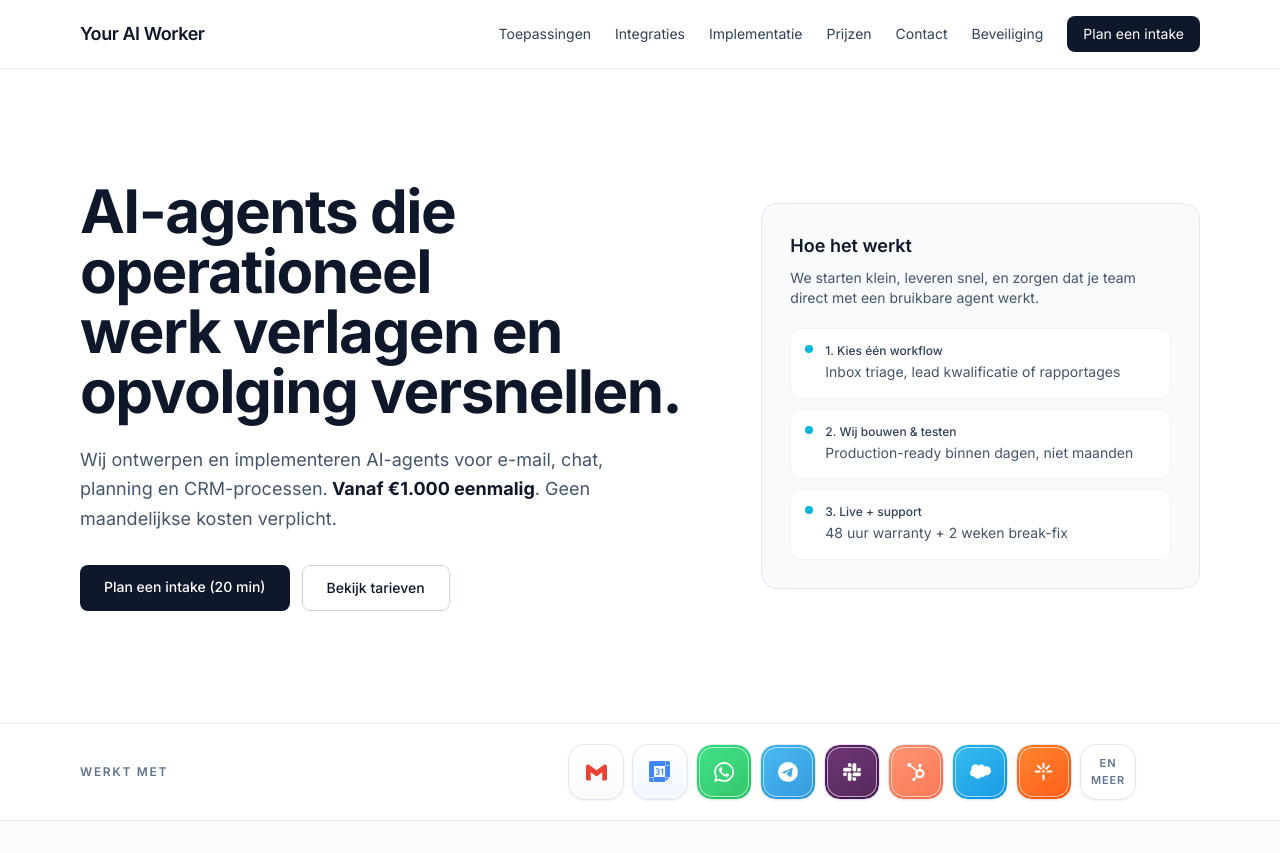
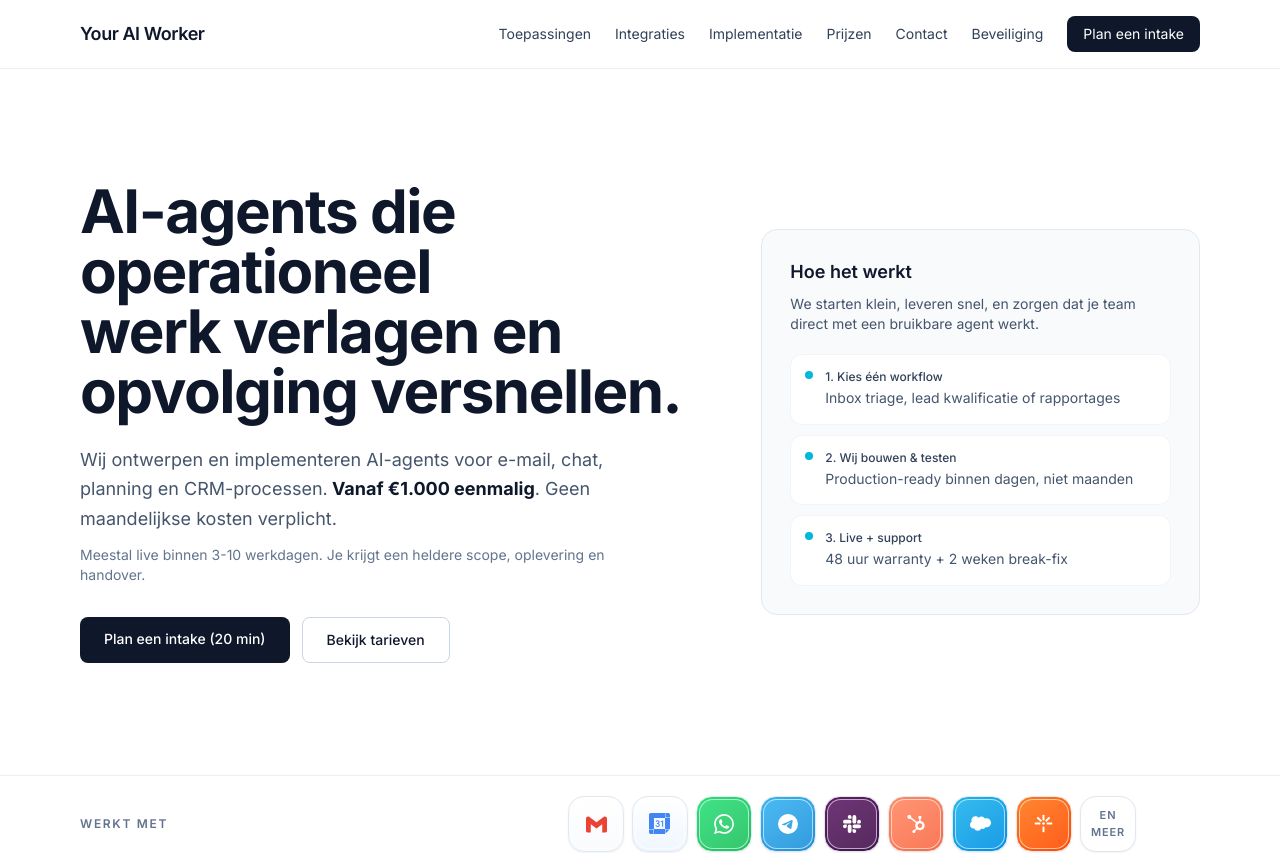
Before and after one commit to openclawbot69420-ux/youraiworker-site, a Next.js app: page / in a window 1280 px wide. Shown: the top 853 px of the page. Built offline with nearby package versions, Linux system fonts and the light colour scheme.

Commit message:
Add delivery timeframe note to homepage hero

```diff
--- a/src/app/page.tsx
+++ b/src/app/page.tsx
@@ -384,6 +384,9 @@ const HomePage: React.FC = () => {
             <p className="mt-6 max-w-xl text-lg leading-relaxed text-slate-600">
               Wij ontwerpen en implementeren AI-agents voor e-mail, chat, planning en CRM-processen.
               <strong className="text-slate-900"> Vanaf €1.000 eenmalig</strong>. Geen maandelijkse kosten verplicht.
+            </p>
+            <p className="mt-3 max-w-xl text-sm text-slate-500">
+              Meestal live binnen 3-10 werkdagen. Je krijgt een heldere scope, oplevering en handover.
             </p>
             <div className="mt-8 flex flex-col gap-3 sm:flex-row">
               <a
```
